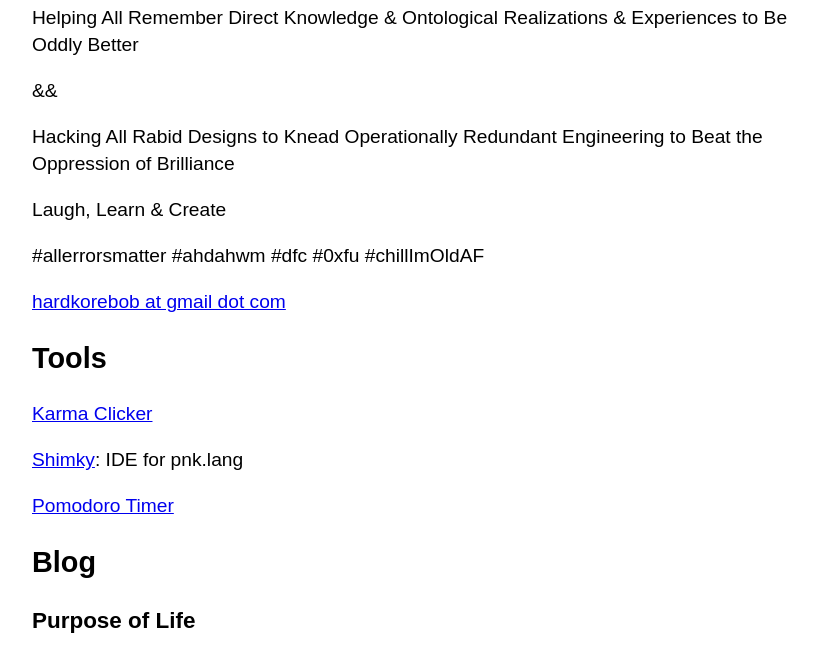
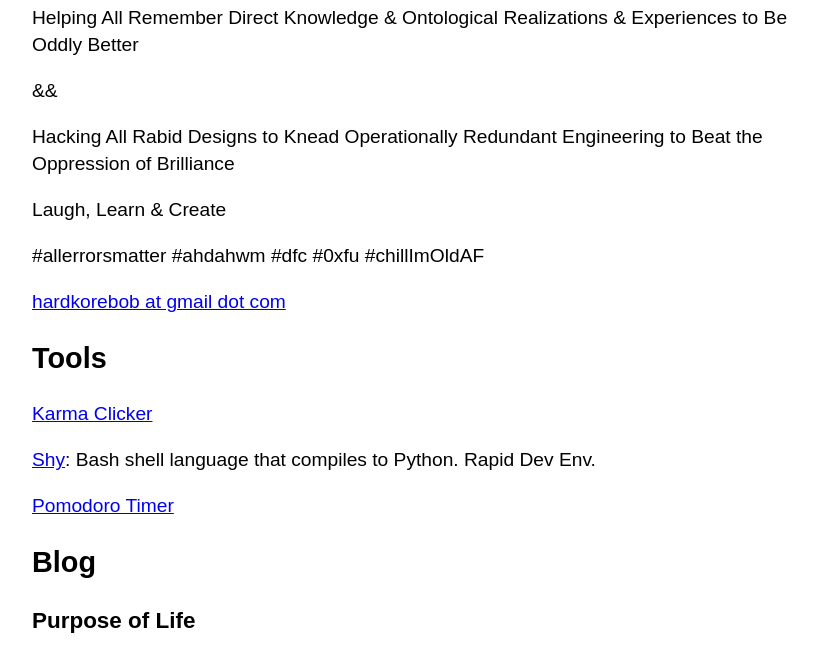
Before and after one commit to hardkorebob/hardkorebob.github.io, a plain HTML site: page index.html in a window 1280 px wide. Shown: the part 80-734 px from the top of the page, without its empty margins (224-1048 px from the left). Drawn offline with Linux system fonts and the light colour scheme.

Commit message:
Update index.html

```diff
--- a/index.html
+++ b/index.html
@@ -75,7 +75,7 @@ Create</p>
 <p><a href="mailto:hardkorebob@gmail.com">hardkorebob at gmail dot com</a></p>
 <h2>Tools</h2>
 	<p><a href="./clicker.html">Karma Clicker</a></p>
-	<p><a href="https://github.com/dislux-hapfyl/shimky">Shimky</a>: IDE for pnk.lang
+	<p><a href="https://sr.ht/~hardkorebob/shy/">Shy</a>: Bash shell language that compiles to Python. Rapid Dev Env.
 
 	<p><a href="./timer.html">Pomodoro Timer</a></p>
 <h2>Blog</h2>
```
